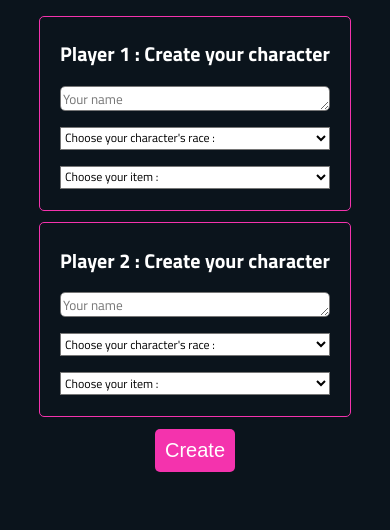
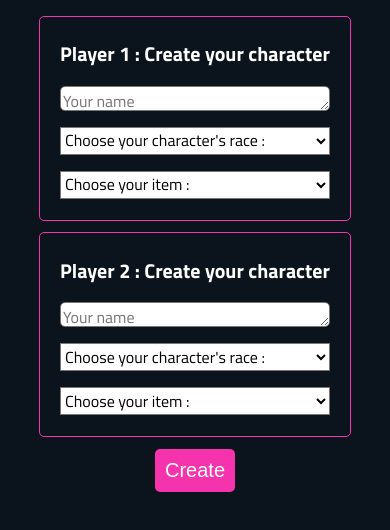
Before and after one commit to rohmerpauline/rpg-project-js, a plain HTML site: page index.html in a window 390 px wide. Shown: the part 74-604 px from the top of the page. Drawn offline with Linux system fonts and the light colour scheme; a web font is replaced by a local one.

Commit message:
avoid zoom iphone

```diff
--- a/index.html
+++ b/index.html
@@ -3,7 +3,7 @@
     <head>
         <meta charset="utf-8">
         <title>Jeu JS</title>
-        <meta name="viewport" content="width=device-width, initial-scale=1.0">
+        <meta name="viewport" content="width=device-width, initial-scale=1.0 maximum-scale=1">
         <link rel="stylesheet" href="style.css">
         <link rel="stylesheet" href="https://use.fontawesome.com/releases/v5.15.2/css/all.css" integrity="sha384-vSIIfh2YWi9wW0r9iZe7RJPrKwp6bG+s9QZMoITbCckVJqGCCRhc+ccxNcdpHuYu" crossorigin="anonymous">
     </head>
--- a/style.css
+++ b/style.css
@@ -205,6 +205,7 @@ button:active {
 .name-player {
     width: 100%;
     border-radius: 5px;
+    font-size : 16px;
     color : black;
     font-family: 'Titillium Web', sans-serif;
     height: 25px;
@@ -212,7 +213,7 @@ button:active {
 
 .select-option {
     width: 100%;
-    font-size: 12px;
+    font-size: 16px;
     background-color: white;
     font-family: 'Titillium Web', sans-serif;
 }
```
